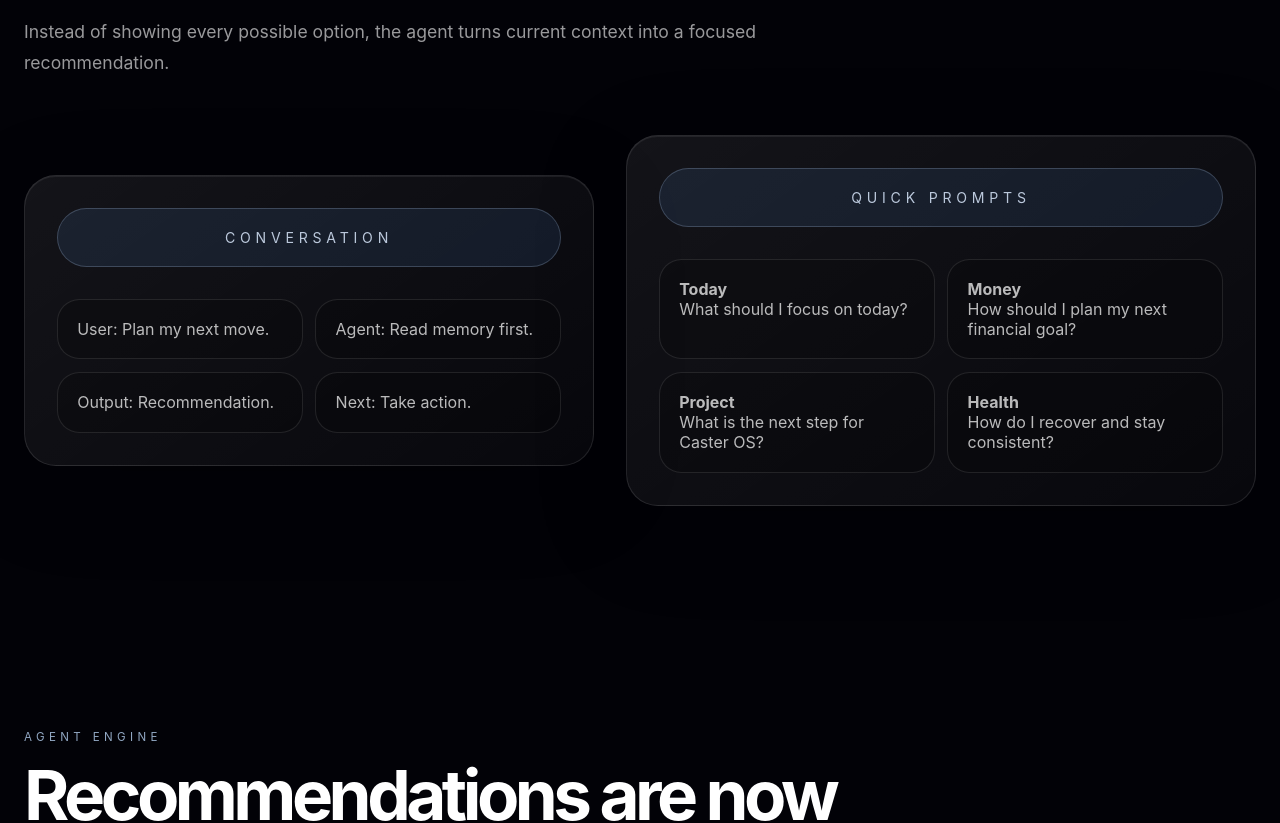
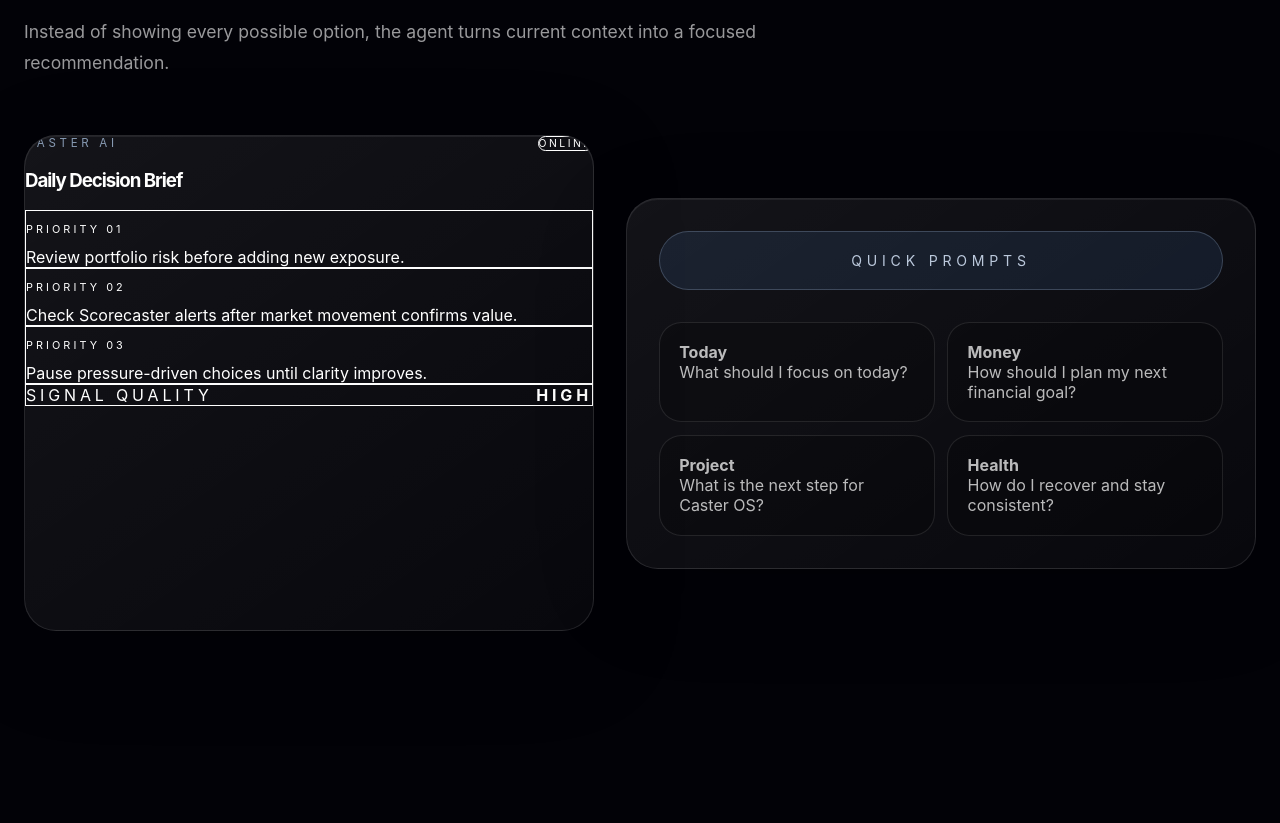
Before and after one commit to vv-glitchhub/Caster-hub, a Next.js app: page /agent in a window 1280 px wide. Shown: the part 1102-1925 px from the top of the page. Built offline with nearby package versions, Linux system fonts and the light colour scheme; no server answers.

Commit message:
Upgrade agent page with preview and command layer

```diff
--- a/app/agent/page.tsx
+++ b/app/agent/page.tsx
@@ -1,4 +1,6 @@
 import AgentContextPanel from '../../components/AgentContextPanel'
+import AgentPreview from '../../components/AgentPreview'
+import CommandCenter from '../../components/CommandCenter'
 import MemoryPanel from '../../components/MemoryPanel'
 import Spacing from '../../components/Spacing'
 import { generateAgentRecommendations } from '../../lib/agent-engine'
@@ -63,16 +65,7 @@ export default async function AgentPage() {
 
           <Spacing>
             <div className="home-core-grid">
-              <div className="motion-surface home-core-card">
-                <div className="home-core-pill">Conversation</div>
-                <div className="home-core-items">
-                  <div className="home-core-item">User: Plan my next move.</div>
-                  <div className="home-core-item">Agent: Read memory first.</div>
-                  <div className="home-core-item">Output: Recommendation.</div>
-                  <div className="home-core-item">Next: Take action.</div>
-                </div>
-              </div>
-
+              <AgentPreview />
               <div className="motion-surface home-core-card">
                 <div className="home-core-pill">Quick Prompts</div>
                 <div className="home-core-items">
@@ -151,6 +144,19 @@ export default async function AgentPage() {
           </Spacing>
         </div>
       </section>
+
+      <section className="home-section">
+        <div className="home-core-grid home-container">
+          <div>
+            <p className="section-label">Agent Command Layer</p>
+            <h2 className="section-title">Caster AI sits on top of the same core engines.</h2>
+            <p className="home-section-lead">
+              The agent should not be a chatbot. It should be the decision interface for probability, risk, behavior and action quality.
+            </p>
+          </div>
+          <CommandCenter />
+        </div>
+      </section>
     </main>
   )
 }
```
